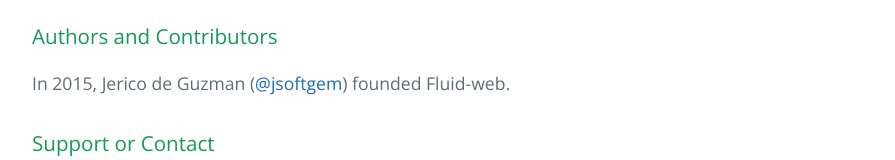
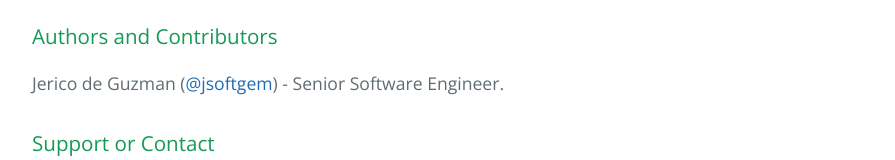
Before and after one commit to jsoftgem/fluid-web, a plain HTML site: page index.html in a window 1280 px wide. Shown: the part 1736-1896 px from the top of the page, without its empty margins (192-1087 px from the left). Drawn offline with nearby package versions, Linux system fonts and the light colour scheme.

Commit message:
Update index.html

```diff
--- a/index.html
+++ b/index.html
@@ -88,7 +88,7 @@
 <h3>
 <a id="authors-and-contributors" class="anchor" href="#authors-and-contributors" aria-hidden="true"><span class="octicon octicon-link"></span></a>Authors and Contributors</h3>
 
-<p>In 2015, Jerico de Guzman (<a href="https://github.com/jsoftgem" class="user-mention">@jsoftgem</a>) founded Fluid-web.</p>
+<p>Jerico de Guzman (<a href="https://github.com/jsoftgem" class="user-mention">@jsoftgem</a>) - Senior Software Engineer.</p>
 
 <h3>
 <a id="support-or-contact" class="anchor" href="#support-or-contact" aria-hidden="true"><span class="octicon octicon-link"></span></a>Support or Contact</h3>
```
